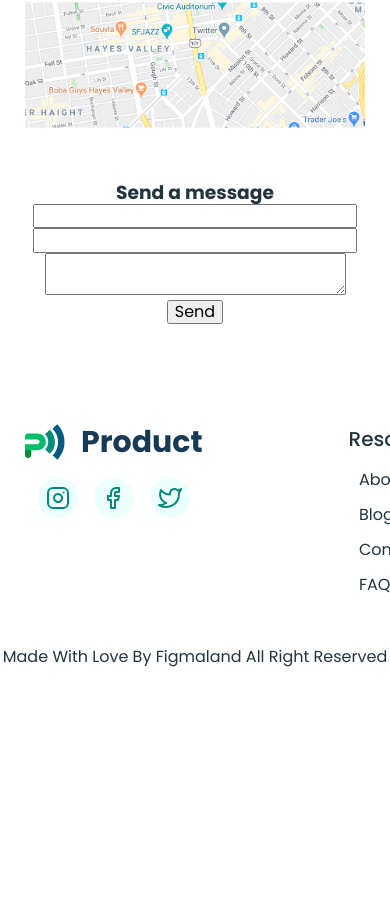
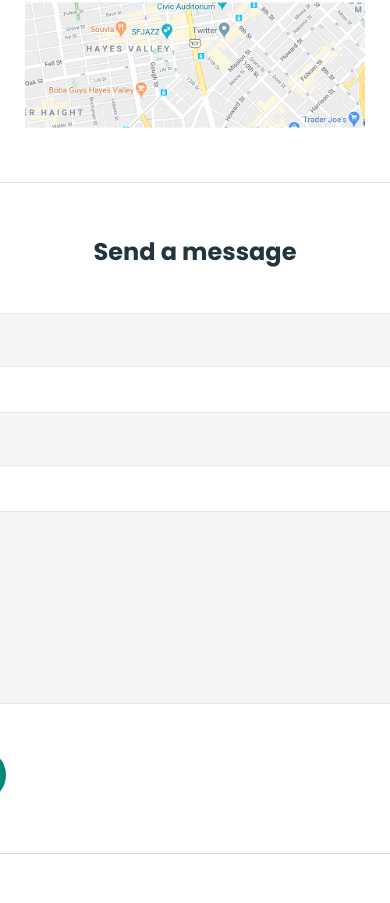
Before and after one commit to DenysOliinyk3007/goit-project-business-promotion, a plain HTML site: page resourses.html in a window 390 px wide. Shown: the part 3481-4384 px from the top of the page. Before the commit the page ends 4193 px from the top, so only its background shows below. Drawn offline with nearby package versions, Linux system fonts and the light colour scheme.

Commit message:
Add mobile version

```diff
--- a/resourses.html
+++ b/resourses.html
@@ -199,15 +199,14 @@
                 </div>
 
                 <div class="resourses-section-three-form-container">
-                    <h3 class = "resourses-section-three-form-header">Send a message</h3>
+                    <form class = "resourses-section-three-form">
+                        <h3 class = "resourses-section-three-form-header">Send a message</h3>
+                        <label></label>
+                        <input class ="resourses-section-three-form-text" type = "text" placeholder = "Your Name">
+                        <input class = "resourses-section-three-form-email" type = "email" placeholder = "Your Email">
+                        <textarea class = "resourses-section-three-form-textarea" placeholder = "Your Message"></textarea>
 
-                    <form class = "resourses-section-three-form">
-                        <label></label>
-                        <input class ="" type = "text">
-                        <input class = "" type = "email">
-                        <textarea></textarea>
-
-                        <button>Send</button>
+                        <button class = "resourses-section-three-form-button" type = "button">Send</button>
                     </form>
                 </div>
 
--- a/styles-resourses.css
+++ b/styles-resourses.css
@@ -337,7 +337,7 @@ img{
 /*Main Section 3*/
 
 .resourses-section-three-container{
-    margin-bottom: 100px;
+    margin: 0 auto 100px auto;
     text-align: center;
 }
 
@@ -394,9 +394,101 @@ img{
     height: auto;
 }
 
+.resourses-section-three-form-container{
+    display: flex;
+    justify-content: center;
+}
 
 
+.resourses-section-three-form{
+    width: 868px;
+    border: 1px solid #ddd;
+    border-radius: 20px;
+    display: flex;
+    flex-direction: column;
+    justify-content: center;
+    align-items: center;
+}
 
+.resourses-section-three-form-header{
+    margin-top: 52px;
+    text-align: center;
+    margin-bottom: 45px;
+    font-weight: 700;
+    font-size: 24px;
+    line-height: 138%;
+    letter-spacing: 0em;
+
+}
+
+.resourses-section-three-form-text{
+    background-color: #f5f5f5;
+    border: 1px solid #e8e8e8;
+    border-radius: 39px;
+    padding: 19px 20px;
+    width: 768px;
+    height: 54px;
+    margin: 0 auto 45px auto;
+}
+
+.resourses-section-three-form-text::placeholder{
+    font-weight: 400;
+    font-size: 15px;
+    line-height: 107%;
+    letter-spacing: 0.01em;
+    color: #22343d;
+}
+
+.resourses-section-three-form-email{
+    background-color: #f5f5f5;
+    border: 1px solid #e8e8e8;
+    border-radius: 39px;
+    padding: 19px 20px;
+    width: 768px;
+    height: 54px;
+    margin: 0 auto 45px auto;
+}
+
+.resourses-section-three-form-email::placeholder{
+    font-weight: 400;
+    font-size: 15px;
+    line-height: 107%;
+    letter-spacing: 0.01em;
+    color: #22343d;
+}
+
+.resourses-section-three-form-textarea{
+    border: 1px solid #e8e8e8;
+    padding: 23px 20px;
+    width: 768px;
+    height: 193px;
+    margin: 0 auto 45px auto;
+    background: #f5f5f5;
+    resize: none;
+}
+
+.resourses-section-three-form-textarea::placeholder{
+    font-weight: 400;
+    font-size: 15px;
+    line-height: 107%;
+    letter-spacing: 0.01em;
+    color: #22343d;
+}
+
+.resourses-section-three-form-button{
+    border-radius: 35px;
+    padding: 18px 38px;
+    width: 145px;
+    height: 52px;
+    background: #02897a;
+    font-weight: 500;
+    font-size: 16px;
+    line-height: 100%;
+    letter-spacing: 0.01em;
+    color: #fff;
+    border: none;
+    margin: 0 auto 52px 50px;
+}
 
 
 
--- a/styles.css
+++ b/styles.css
@@ -41,10 +41,9 @@ img{
 .header{
     max-height: 80px;
     margin-bottom: 25px;
-
+    padding: 22px 0 22px 0;
 }
 .header-container{
-    padding: 22px 0 22px 0;
     display: flex;
     align-items: center;
     padding-left:25px;
@@ -92,6 +91,12 @@ img{
     color:#22343D;
 }
 
+.header-buttons{
+    display: flex;
+    gap: 21px;
+    justify-content: flex-end;
+    align-items: center;
+}
 
 .header-signin-button{
     width: 105px;
@@ -104,7 +109,6 @@ img{
     color: #173A56;
     text-align: center;
     background-color: #ffffff;
-    margin-right:21px;
 }
 
 .header-signup-button{
@@ -117,7 +121,6 @@ img{
     color: #ffffff;
     text-align: center;
     background-color: #02897A;
-    margin-right:21px;
 }
 
 .mobile-menu-button {
@@ -129,10 +132,49 @@ img{
 @media (max-width: 1158px){
     .container{
         width: 100%;
-        padding-left: 25px;
-        padding-right: 25px;
     }
 }
+
+@media (min-width: 320px) and (max-width: 767px){
+    .header-buttons, .header-navigation-menu{
+        display: none;
+    }
+
+    .header{
+        max-height: 70px;
+        box-shadow: 0 -2px 8px 0 rgba(0, 0, 0, 0.25);
+    }
+    .header-icon{
+        margin-right: 0;
+    }
+
+    .mobile-menu-button{
+        display: flex;
+        background: transparent;
+        border:none;
+        cursor: pointer;
+        width: 28px;
+        height: 31px;
+        position: absolute;
+        top: 19px;
+        right: 27px;
+        bottom: 20px;
+        flex-direction: column;
+        justify-content: center;
+        align-items: center;
+        gap:6px;
+    }
+
+    .mobile-menu-button-span{
+        display: block;
+        height: 3.5px;
+        color: #173a56;
+        width: 100%;
+        border-radius: 2.5px;
+        background-color: #173a56;
+    }
+}
+
 
 
 /*Main Section 1*/
@@ -193,7 +235,6 @@ img{
     text-decoration:underline;
     color: #02897A;
     font-size: 16px;
-    line-height: 100%;
     font-weight: 600;
 }
 
@@ -206,6 +247,30 @@ img{
     width: 100%;
     height: auto;
 }
+
+@media (min-width: 320px) and (max-width: 767px){
+    .section-one-container{
+        flex-direction: column-reverse;
+        gap: 11px;
+        align-items: center;
+        justify-content: center;
+        padding-left: 24px;
+        padding-right: 18px;
+    }
+    .section-one-text-container{
+        margin: 0 auto 100px auto;
+        text-align: center;
+    }
+    .section-one-text-list{
+        gap:28px;
+    }
+
+}
+
+
+
+
+
 
 /*Main Section 2*/
 
@@ -313,6 +378,16 @@ img{
     line-height: 100%;
     font-weight: 700;
 }
+
+@media (min-width: 320px) and (max-width: 767px){
+    .section-two-icon-list{
+        flex-direction: column;
+    }
+    .section-two-text-list{
+        flex-direction: column;
+    }
+}
+
 
 /*Main Section 3*/
 
```
Also changed, not shown: index.html (+12 -2 lines).
